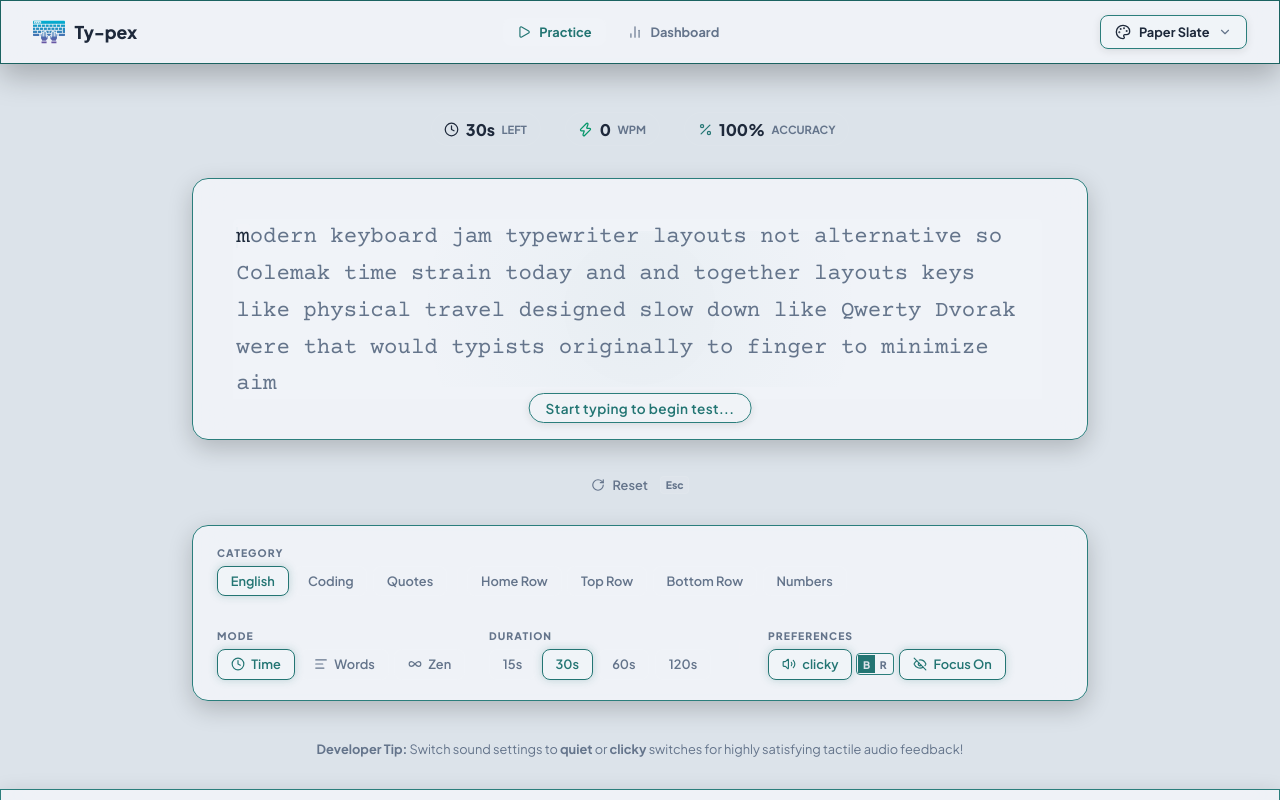
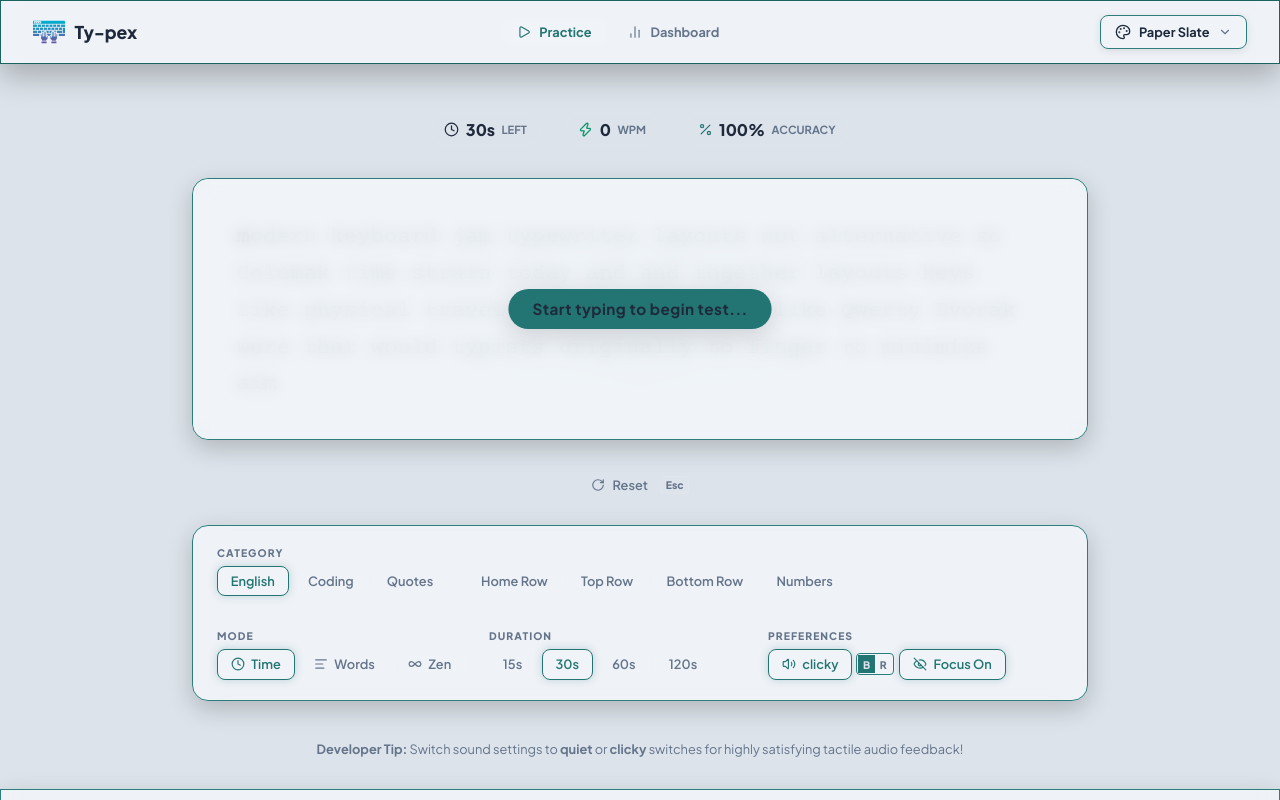
Before and after one commit to rishabhtcodes/TypingMaster, a React (Vite) app: page / in a window 1280 px wide. Both pictures are taken after a click on the button "Focus". Built offline with nearby package versions, Linux system fonts and the light colour scheme.

Commit message:
feat: show centered blur overlay with Start Typing badge only when Focus Mode is enabled

```diff
--- a/src/App.tsx
+++ b/src/App.tsx
@@ -189,6 +189,7 @@ export default function App() {
                 input={input}
                 isStarted={isStarted}
                 category={category}
+                focusMode={focusMode}
               />
 
               {/* Quick action bar */}
--- a/src/components/WordDisplay.tsx
+++ b/src/components/WordDisplay.tsx
@@ -7,9 +7,10 @@ interface WordDisplayProps {
   input: string;
   isStarted: boolean;
   category?: string;
+  focusMode?: boolean;
 }
 
-export default function WordDisplay({ text, input, isStarted, category }: WordDisplayProps) {
+export default function WordDisplay({ text, input, isStarted, category, focusMode }: WordDisplayProps) {
   const containerRef = useRef<HTMLDivElement>(null);
   const outerRef = useRef<HTMLDivElement>(null);
   const targetChars = text.split('');
@@ -207,9 +208,11 @@ export default function WordDisplay({ text, input, isStarted, category }: WordDi
         </div>
       )}
 
-      {!isStarted && input.length === 0 && (
-        <div className="start-typing-overlay">
-          <span>Start typing to begin test...</span>
+      {!isStarted && input.length === 0 && focusMode && (
+        <div className="start-typing-overlay focus-blur-overlay">
+          <div className="start-typing-badge">
+            <span>Start typing to begin test...</span>
+          </div>
         </div>
       )}
     </div>
--- a/src/styles/WordDisplay.css
+++ b/src/styles/WordDisplay.css
@@ -107,29 +107,38 @@
   font-size: 0.85em;
 }
 
-/* Start Overlay message pill */
-.start-typing-overlay {
+/* Focus Mode Start Typing Blur Overlay */
+.start-typing-overlay.focus-blur-overlay {
   position: absolute;
-  bottom: 1rem;
-  left: 50%;
-  transform: translateX(-50%);
+  inset: 0;
   display: flex;
   align-items: center;
   justify-content: center;
-  background-color: var(--bg-surface-glass);
-  border: 1px solid var(--border-color);
-  padding: 0.35rem 1rem;
-  border-radius: 30px;
-  box-shadow: var(--shadow-sm);
-  font-size: 0.85rem;
-  font-weight: 600;
-  color: var(--primary-color);
-  letter-spacing: 0.03em;
+  background-color: color-mix(in srgb, var(--bg-surface) 75%, transparent);
+  backdrop-filter: blur(8px);
+  -webkit-backdrop-filter: blur(8px);
+  border-radius: inherit;
+  z-index: 20;
   opacity: 1;
   visibility: visible;
-  pointer-events: none;
-  z-index: 10;
-  transition: opacity var(--transition-normal), transform var(--transition-normal), visibility var(--transition-normal);
+  transition: opacity 0.3s ease, filter 0.3s ease;
+}
+
+.start-typing-badge {
+  padding: 0.65rem 1.5rem;
+  background-color: var(--primary-color);
+  color: var(--bg-main);
+  border-radius: 30px;
+  font-weight: 700;
+  font-size: 0.95rem;
+  letter-spacing: 0.03em;
+  box-shadow: 0 6px 24px rgba(0, 0, 0, 0.15);
+  animation: pulse-badge 2.5s infinite ease-in-out;
+}
+
+@keyframes pulse-badge {
+  0%, 100% { transform: scale(1); }
+  50% { transform: scale(1.04); }
 }
 
 .word-display-container:focus {
```
